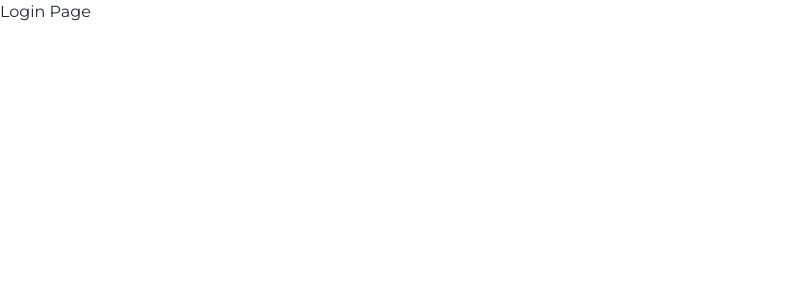
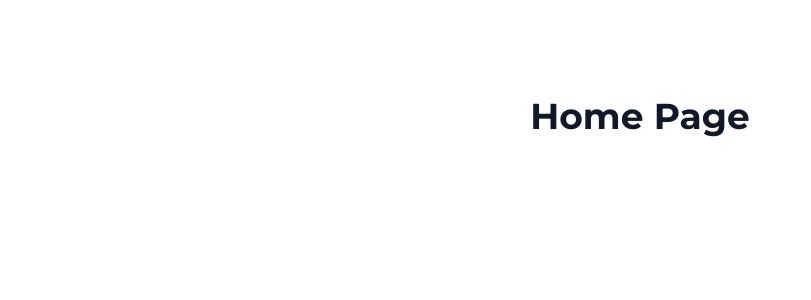
Before and after one commit to UoaWDCC/uads-member-app-v2, a React (Vite) app in the folder web/: page / in a window 1280 px wide. Shown: the top 300 px of the page, without its empty margins (0-811 px from the left). Built offline with nearby package versions, Linux system fonts and the light colour scheme.

Commit message:
UADS-41 setup: reconfigure pages

```diff
--- a/web/src/pages/Home.tsx
+++ b/web/src/pages/Home.tsx
@@ -1,28 +1,10 @@
-import { useQuery } from '@tanstack/react-query';
-import QueryKeys from '@utils/queryKeys';
-import axios from 'axios';
-import { useParams } from 'react-router';
-import urls from '@utils/urls';
-
 export default function Home() {
-  const { name } = useParams();
-
-  const { data, isLoading, isError, error } = useQuery({
-    queryKey: [QueryKeys.GetIntro, name],
-    queryFn: async () => {
-      const { data } = await axios(`/hello/${name}`, {
-        method: 'get',
-        baseURL: urls.apiUrl,
-      });
-      return data;
-    },
-  });
-
-  if (isLoading) {
-    return <div className="loading loading-spinner" />;
-  }
-  if (isError) {
-    return <div>Error: {error.name}</div>;
-  }
-  return <div>{data}</div>;
+  return (
+    //Example tailwind
+    <div className="container px-4 pt-24 mx-auto content-center">
+      <h1 className=" text-center text-3xl font-bold text-gray-900 sm:text-4xl dark:text-white">
+        Home Page
+      </h1>
+    </div>
+  );
 }
--- a/web/src/pages/Login.tsx
+++ /dev/null
@@ -1,7 +0,0 @@
-export default function Login() {
-    return (
-      <div>
-        <h1> Login Page</h1>
-      </div>
-    )
-}
```
Also changed, not shown: web/src/App.tsx (+16 -17 lines).
